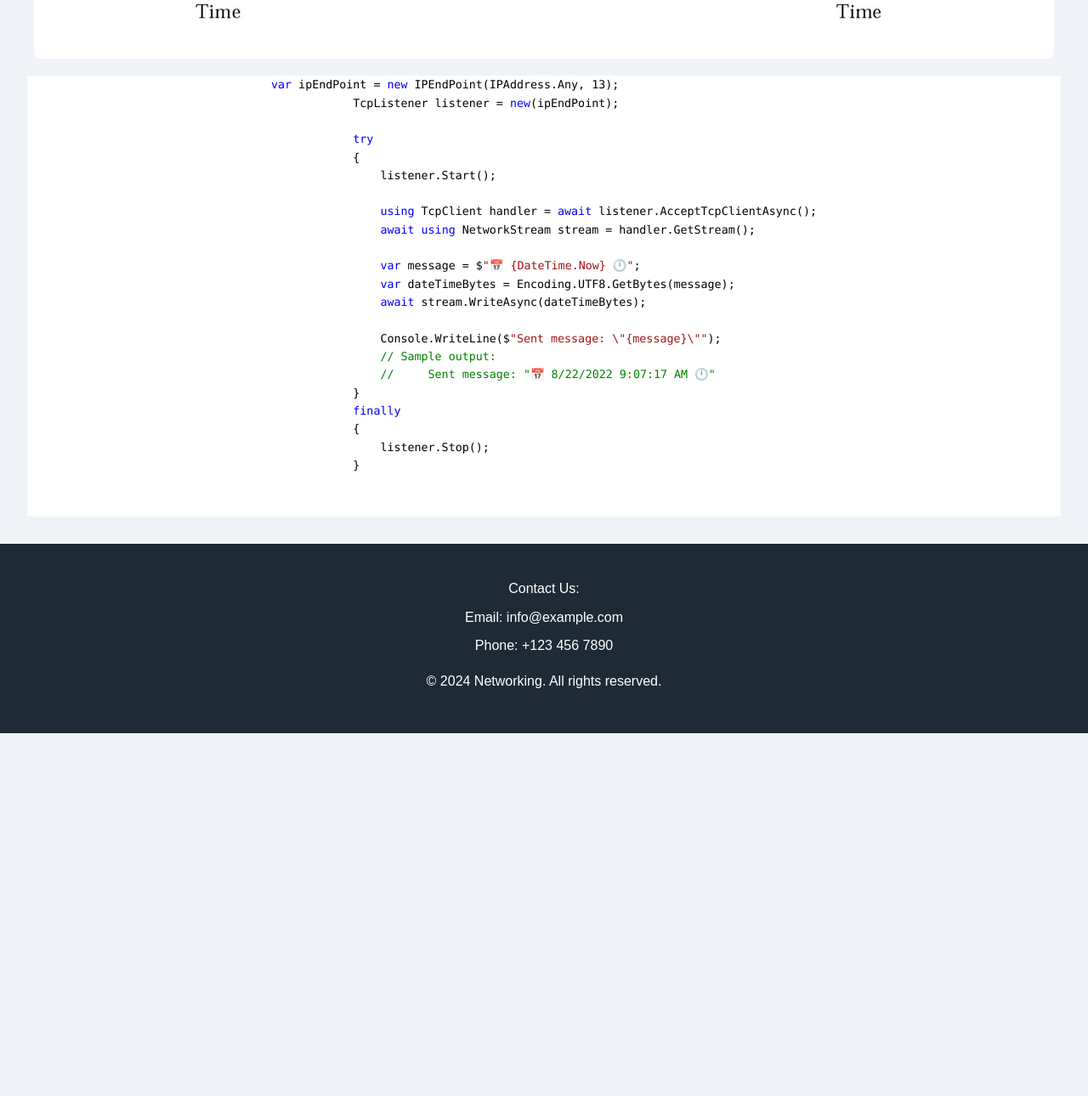
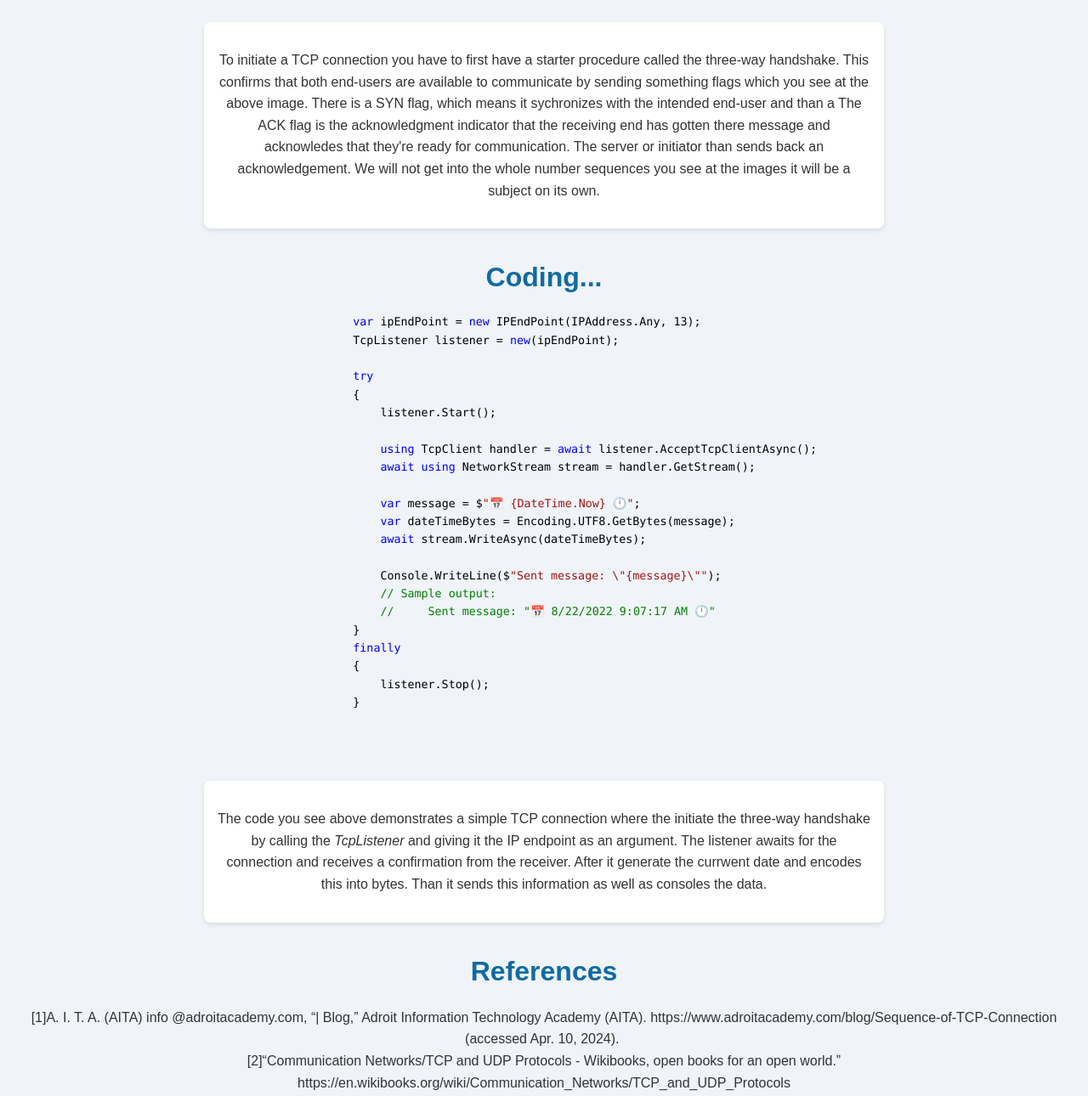
Before and after one commit to idkcoder93/ENGL73170-sec1-collab4, a plain HTML site: page TCP.html in a window 1280 px wide. Shown: the part 1153-2443 px from the top of the page at 85% size. Before the commit the page ends 2016 px from the top, so only its background shows below. Drawn offline with Linux system fonts and the light colour scheme.

Commit message:
adjusted navbar and add information

```diff
--- a/TCP.html
+++ b/TCP.html
@@ -21,7 +21,16 @@
         <p>Transmission Control Protocol (TCP) is one of the main protocols of the Internet Protocol Suite. It is designed to provide a reliable, ordered, and error-	checked delivery of a stream of bytes between applications running on hosts communicating over an IP network. Fundamental to the design of TCP is the establishment 	of a bi-directional communication channel that ensures data integrity through acknowledgments and retransmissions. This protocol facilitates the internet's core 	functions such as browsing, email, and file transfer, ensuring that data sent and received is consistent and accurate.</p>
     </div>
     <img class="tcp-image" src="images/TCP_handshake.jpeg" alt="TCP-handshake">
-        <pre class="cscode"><code><span class="key">var</span> ipEndPoint = <span class="key">new</span> IPEndPoint(IPAddress.Any, 13);
+    <div class="text-container">
+        <p>To initiate a TCP connection you have to first have a starter procedure called the three-way handshake.
+        This confirms that both end-users are available to communicate by sending something flags which you see
+        at the above image. There is a SYN flag, which means it sychronizes with the intended end-user and than a
+        The ACK flag is the acknowledgment indicator that the receiving end has gotten there message and acknowledes
+        that they're ready for communication. The server or initiator than sends back an acknowledgement. We will not
+        get into the whole number sequences you see at the images it will be a subject on its own.</p>
+    </div>
+    <h1 class="title-index">Coding...</h1>
+    <pre class="cscode"><code><span class="key">            var</span> ipEndPoint = <span class="key">new</span> IPEndPoint(IPAddress.Any, 13);
             TcpListener listener = <span class="key">new</span>(ipEndPoint);
 
             <span class="key">try</span>
@@ -43,6 +52,19 @@
             {
                 listener.Stop();
             }</code></pre>
+    <div class="text-container">
+        <p>The code you see above demonstrates a simple TCP connection where the initiate the three-way
+            handshake by calling the <i>TcpListener</i> and giving it the IP endpoint as an argument.
+            The listener awaits for the connection and receives a confirmation from the receiver. After
+            it generate the currwent date and encodes this into bytes. Than it sends this information
+            as well as consoles the data.
+        </p>
+    </div>
+    <div class="references">
+        <h2 class="title-index">References</h2>
+        <p style="text-align: center;">[1]A. I. T. A. (AITA) info @adroitacademy.com, “| Blog,” Adroit Information Technology Academy (AITA). https://www.adroitacademy.com/blog/Sequence-of-TCP-Connection (accessed Apr. 10, 2024).
+            ‌<br>[2]“Communication Networks/TCP and UDP Protocols - Wikibooks, open books for an open world.” https://en.wikibooks.org/wiki/Communication_Networks/TCP_and_UDP_Protocols</p>
+    </div>
     </main>
     <footer class="footer">
         <div class="footer-content">
--- a/styles/csharp.css
+++ b/styles/csharp.css
@@ -1,5 +1,18 @@
-pre.cscode {margin:0em; overflow:auto; background-color:#ffffff; display:flex; justify-content:center;padding-bottom: 20px;}
-.cscode code {font-family:Consolas,"Courier New",Courier,Monospace; font-size:10pt; color:#000000; margin-bottom: 30px;}
+pre.cscode {
+    margin:0em;
+    overflow:auto;
+    background-color:#f0f4f8;
+    display:flex;
+    justify-content:center;
+    padding-bottom: 20px;
+}
+.cscode code {
+    font-family:Consolas,"Courier New",Courier,Monospace;
+    font-size:10pt;
+    color:#000000;
+    margin-bottom: 30px;
+    /* border-style: solid; */
+}
 .cscode .key {color:#0000ff;}
 .cscode .com {color:#008000;}
 .cscode .str {color:#a31515;}
--- a/styles/styles.css
+++ b/styles/styles.css
@@ -23,21 +23,29 @@ a:hover {
 
 /* Header */
 .header {
-    padding: 1em 0;
+	display: flex;
+	justify-content: space-between;
+    align-items: center;
+    padding: .7em .5em 0 0.5em;
     background: linear-gradient(to right, #1e5799 0%, #2989d8 50%, #207cca 75%, #7db9e8 100%); /* Blue gradient */
-    color: white;
+    color: rgb(239, 185, 185);
     box-shadow: 0 2px 4px rgba(0,0,0,0.1);
 }
 
 .logo a {
     font-weight: bold;
-    font-size: 1.75em;
+    font-size: 1.5em;
     color: white; /* Ensures logo text is visible */
 }
 
 .main-nav {
     display: flex;
     justify-content: space-around;
+	align-items: center;
+}
+
+.main-nav li {
+	list-style: none;
 }
 
 .main-nav a {
```
Also changed, not shown: HTTP.html (+4 -0 lines), index.html (+2 -2 lines).
